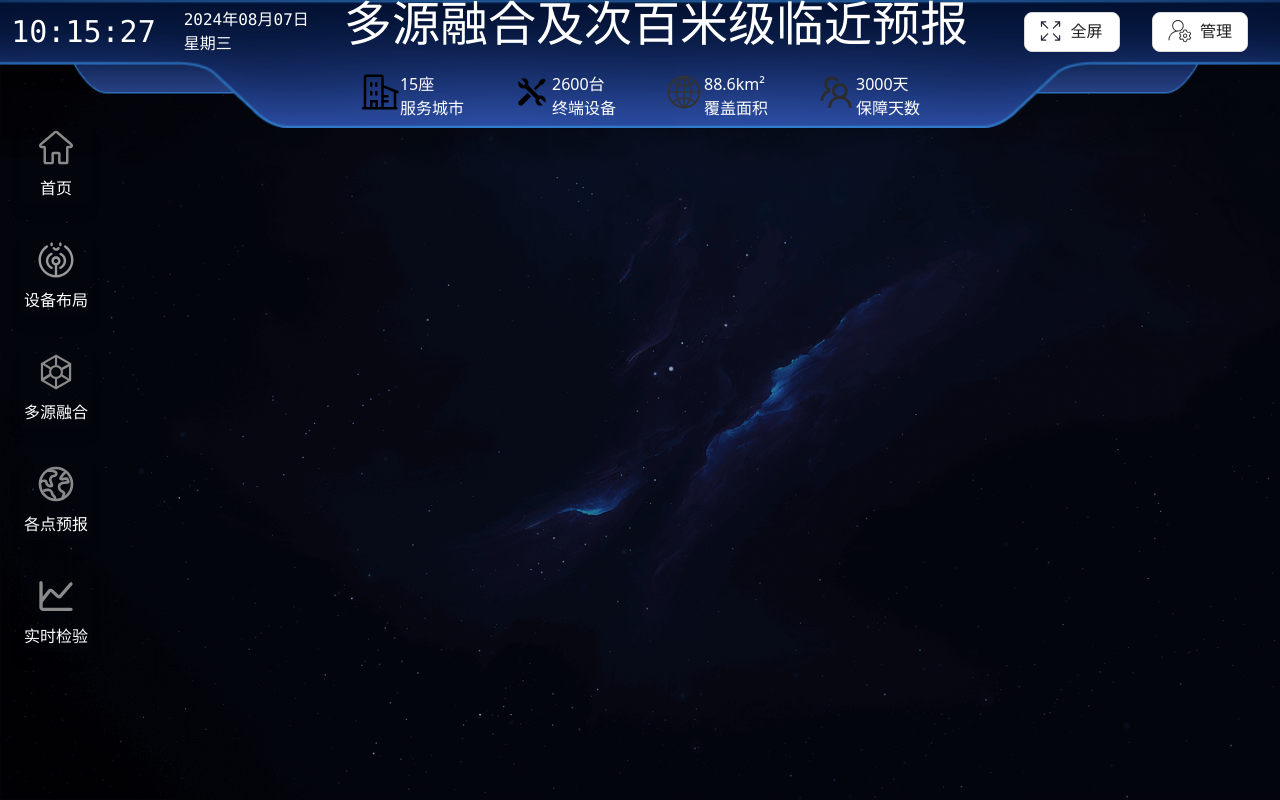
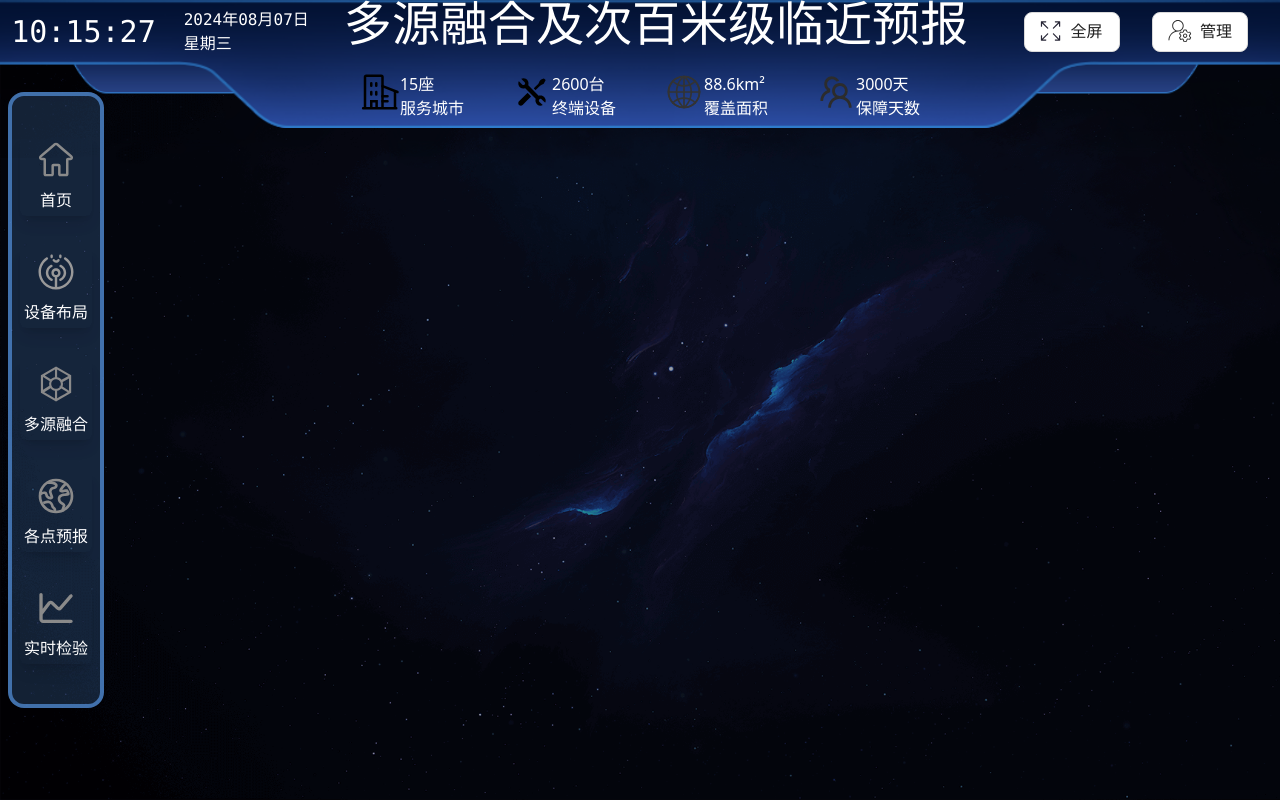
Before and after one commit to AAAkater/forecast-system, a Vue app: page /dashboard in a window 1280 px wide. Built offline with nearby package versions, Linux system fonts and the light colour scheme.

Commit message:
✨ feat: add border

```diff
--- a/src/views/dashboard/src/SideBar/index.vue
+++ b/src/views/dashboard/src/SideBar/index.vue
@@ -4,7 +4,7 @@ import ForecastSvg from "@/assets/icons/earth.svg"
 import GraphSvg from "@/assets/icons/graph.svg"
 import HomeSvg from "@/assets/icons/home.svg"
 import MultipleSvg from "@/assets/icons/multiple.svg"
-import { Menu, MenuItem, MenuItems, TransitionRoot } from "@headlessui/vue"
+import { RadioGroup, RadioGroupOption, TransitionRoot } from "@headlessui/vue"
 import { onMounted, ref } from "vue"
 import { useRouter } from "vue-router"
 const router = useRouter()
@@ -46,6 +46,27 @@ const items = ref([
   },
 ])
 
+const selected = ref(items.value[0])
+// onMounted(() => {
+//   // console.log(to.fullPath)
+//   switch (router.currentRoute.value.fullPath) {
+//     case "/dashboard/home":
+//       selected.value = items.value[0]
+//       break
+//     case "/dashboard/device":
+//       selected.value = items.value[1]
+//       break
+//     case "/dashboard/multiple":
+//       selected.value = items.value[2]
+//       break
+//     case "/dashboard/forecast":
+//       selected.value = items.value[3]
+//       break
+//     case "/dashboard/tables":
+//       selected.value = items.value[4]
+//       break
+//   }
+// })
 const isVisible = ref(false)
 onMounted(() => {
   setTimeout(() => {
@@ -66,37 +87,39 @@ onMounted(() => {
     leave-from="translate-x-0"
     leave-to="-translate-x-full"
   >
-    <aside class="fixed left-0 flex h-full w-28 items-center justify-center">
-      <Menu>
-        <MenuItems :static="true">
-          <MenuItem
-            v-for="(item, index) of items"
-            :key="index"
-            v-slot="{ active }"
-            class="hover: mx-0 my-8 flex h-20 w-20 justify-center rounded-md"
+    <aside class="fixed left-2 flex h-full items-center justify-center">
+      <RadioGroup
+        v-model="selected"
+        class="rounded-2xl border-4 border-blue-400/60 bg-blue-400/20 p-2"
+      >
+        <RadioGroupOption
+          as="template"
+          v-for="(item, idx) in items"
+          :key="idx"
+          :value="item.title"
+          v-slot="{ active, checked }"
+          class="my-8 flex h-20 w-20 justify-center rounded-md"
         >
           <div
             @click="item.click"
-              class="mt-2 w-full p-1 text-center text-white shadow-lg"
-              :class="{ 'bg-blue-700/[0.5]': active }"
+            :class="[
+              checked ? 'bg-blue-400' : '',
+              active ? '' : 'hover:bg-blue-500/20',
+              'w-full p-1 shadow-lg',
+            ]"
           >
             <div>
-                <!-- <SvgIcon
-                  :name="item.icon"
-                  class="mx-auto h-10 w-10"
-                /> -->
               <img
                 :src="item.icon"
-                  class="mx-auto h-10 w-10"
+                :class="['mx-auto h-10 w-10']"
               />
               <div class="mt-2 w-full text-center text-base text-white">
                 {{ item.title }}
               </div>
             </div>
           </div>
-          </MenuItem>
-        </MenuItems>
-      </Menu>
+        </RadioGroupOption>
+      </RadioGroup>
     </aside>
   </TransitionRoot>
 </template>
```
Lines whose indentation alone changed are shown as unchanged.
